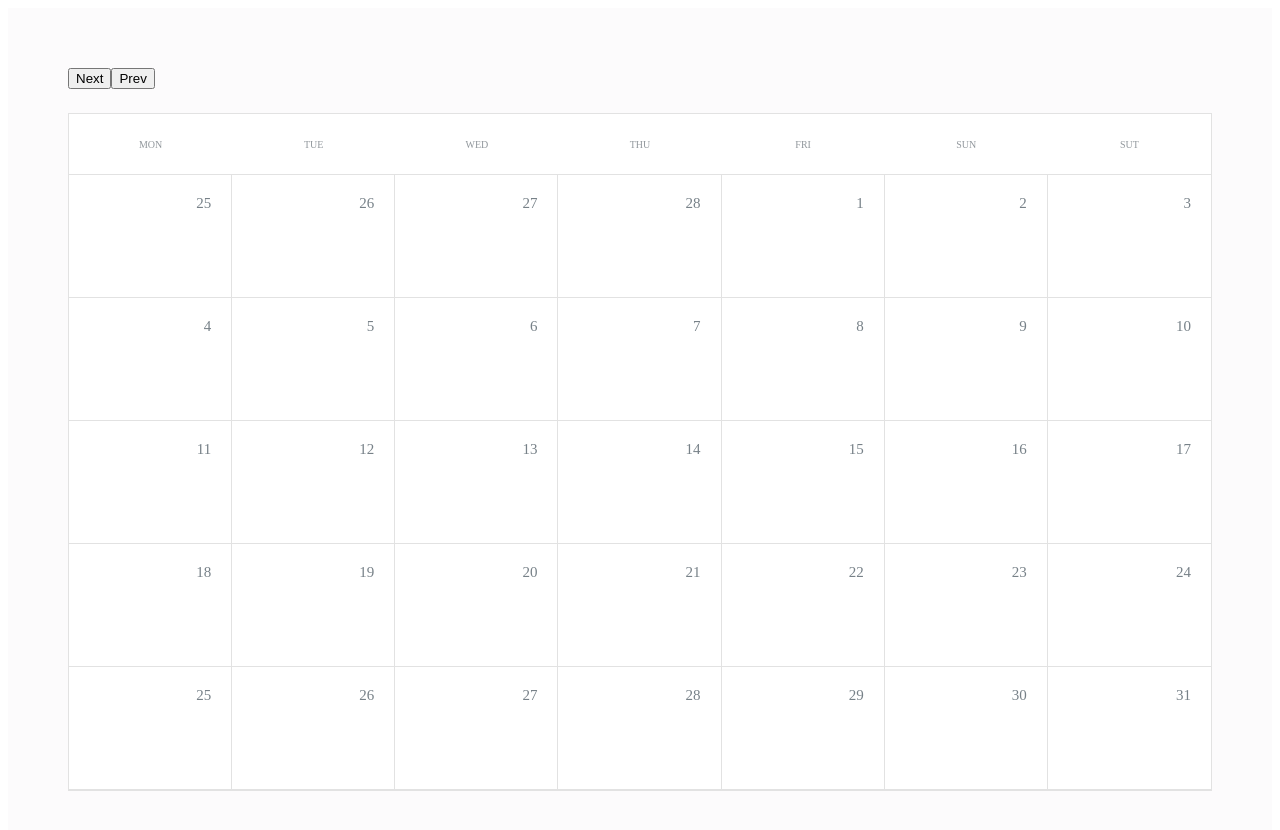
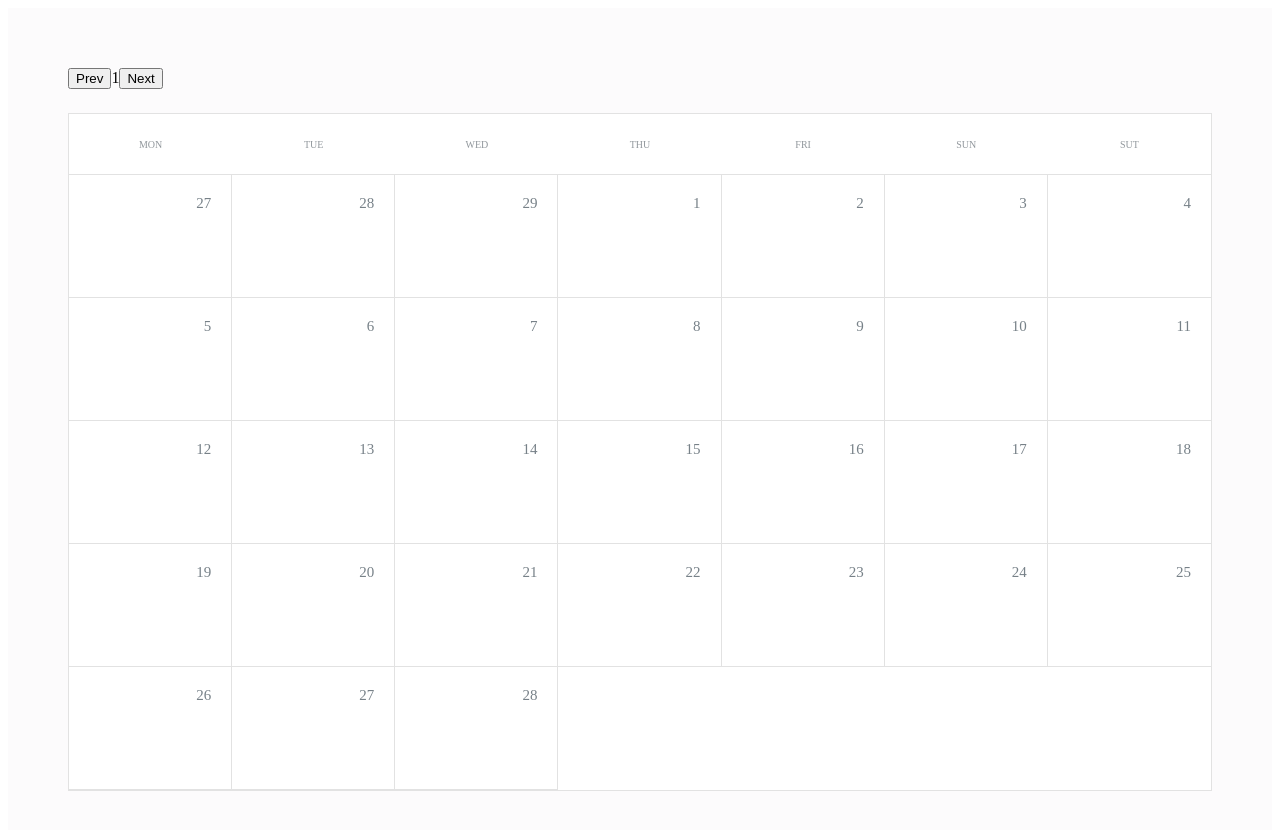
Before and after one commit to MNITD/calendar-component-react, a React app: page / in a window 1280 px wide. Shown: the top 830 px of the page. Built offline with nearby package versions, Linux system fonts and the light colour scheme.

Commit message:
state refactoring

```diff
--- a/src/calendar/calendar.component.jsx
+++ b/src/calendar/calendar.component.jsx
@@ -6,11 +6,12 @@ import React from 'react';
 // sass
 import './calendar.component.scss';
 
+const weekdays = ['Mon', 'Tue', 'Wed', 'Thu', 'Fri', 'Sun', 'Sut'];
+
 class Calendar extends React.Component {
 
     constructor() {
         super();
-
 
         this.state = {
             _choosen: {},
@@ -18,17 +19,17 @@ class Calendar extends React.Component {
         };
 
         this.state._date.now = new Date();
-        this.state._date.day = this.state._date.now.getDay(); // returns week day, where 0 - SUN
         this.state._date.month = this.state._date.now.getMonth(); //
-        this.state._date.year = this.state._date.now.getYear();
-
-        //
+        this.state._date.year = this.state._date.now.getFullYear();
         this.state._choosen.month = this.state._date.month;
         this.state._choosen.year = this.state._date.year;
+        this.state._choosen.firstDay =  this.getFirstDay(this.state._choosen.month, this.state._choosen.year);
+        console.log('choosen', this.state._choosen);
+
     }
 
     getDaysInMonth(month, year) {
-        return new Date(year, month, 0).getDate();
+        return new Date(year, month + 1, 0).getDate();
     };
 
     getFirstDay(month, year) {
@@ -37,22 +38,53 @@ class Calendar extends React.Component {
 
     showNextMonth() {
         let state = this.state;
-        state._choosen.month = (this.state._choosen.month + 1 > 11 ? 0 : this.state._choosen.month + 1) + 1;
+        state._choosen.month = (this.state._choosen.month + 1 > 11 ? 0 : this.state._choosen.month + 1);
+        state._choosen.year = state._choosen.month === 0? state._choosen.year + 1: state._choosen.year;
+        state._choosen.firstDay = this.getFirstDay(this.state._choosen.month, this.state._choosen.year);
         this.setState(state);
+        console.log('choosen', this.state._choosen);
+
     };
 
     showPrevMonth() {
         let state = this.state;
-        state._choosen.month = (this.state._choosen.month - 1 < 0 ? 11 : this.state._choosen.month - 1) - 1;
+        state._choosen.month = (this.state._choosen.month - 1 < 0 ? 11 : this.state._choosen.month - 1);
+        state._choosen.year = state._choosen.month === 11? state._choosen.year - 1: state._choosen.year;
+        state._choosen.firstDay = this.getFirstDay(this.state._choosen.month, this.state._choosen.year);
         this.setState(state);
+        console.log('choosen', this.state._choosen);
+
     };
 
+    getHeader() {
+        return (
+            <header className="calendar__header">
+                <div className="calendar__switcher">
+                    <button className="calendar__switcher-toggle"
+                            onClick={() => this.showPrevMonth()}>Prev</button>
+                    <span className="calendar__switcher-title">{this.state._choosen.month}</span>
+                    <button className="calendar__switcher-toggle"
+                            onClick={() => this.showNextMonth()}>Next</button>
+                </div>
+            </header>);
+    };
+
+    getWeekDays() {
+        return (
+            <header className="calendar__table-header">
+                {weekdays.map(item => {
+                    return <div className="calendar__weekday">{item}</div>
+                })}
+            </header>
+        );
+    };
 
     getPrevDays(){
-        let prevMonth = this.state._choosen.month - 1 > 0 ? this.state._choosen.month - 1 : 11;
-        let prevYear = this.state._choosen.year - 1;
+        let prevMonth = this.state._choosen.month - 1 > -1 ? this.state._choosen.month - 1 : 11;
+        let prevYear = prevMonth === 11?  this.state._choosen.year - 1 : this.state._choosen.year;
         let prevDays = this.getDaysInMonth(prevMonth, prevYear);
-        let prevDaysVisible = 6 - this.state._choosen.firstDay;
+        console.log('prevDays', prevDays);
+        let prevDaysVisible = 7 - this.state._choosen.firstDay;
 
         return new Array(prevDaysVisible).fill().map((item, index) => {
             prevDaysVisible--;
@@ -60,37 +92,16 @@ class Calendar extends React.Component {
                 <span className="calendar__date">{prevDays - prevDaysVisible - 2}</span>
             </div>;
         });
-
     }
 
-    renderHeader() {
-        return (
-            <header className="calendar__header">
-                <div className="calendar__switcher">
-                    <button className="calendar__switcher-toggle calendar__switcher-toggle-prev"
-                            onClick={() => this.showPrevMonth()}>Next</button>
-                    {/*<span className="calendar__switcher-title"></span>*/}
-                    <button className="calendar__switcher-toggle calendar__switcher-toggle-next"
-                            onClick={() => this.showNextMonth()}>Prev</button>
-                </div>
-            </header>);
-    };
-
-    renderWeekDays() {
-        return (
-            <header className="calendar__table-header">
-                {['Mon', 'Tue', 'Wed', 'Thu', 'Fri', 'Sun', 'Sut'].map(item => {
-                    return <div className="calendar__weekday">{item}</div>
-                })}
-            </header>
-        );
-    };
-
-    renderDays() {
+    getDays() {
+        console.log(this.state._choosen.month, this.state._choosen.year);
+        let daysInMonth = this.getDaysInMonth(this.state._choosen.month, this.state._choosen.year);
+        console.log('daysInMonth', daysInMonth);
         return (
             <main className="calendar__table-main">
                 {this.getPrevDays()}
-                {new Array(this.getDaysInMonth(this.state._choosen.month, this.state._choosen.year)).fill()
+                {new Array(daysInMonth).fill()
                     .map((item, index) => {
                         return <div className="calendar__day">
                             <span className="calendar__date">{index + 1}</span>
@@ -98,24 +109,20 @@ class Calendar extends React.Component {
                     })
                 }
             </main>
-        )
+        );
     };
+
 
     render() {
         return (<div className="calendar">
-            {this.renderHeader()}
+            {this.getHeader()}
             <main className="calendar__table">
-                {this.renderWeekDays()}
-                {this.renderDays()}
+                {this.getWeekDays()}
+                {this.getDays()}
             </main>
         </div>);
     };
 
-    componentWillMount() {
-        let state = this.state;
-        state._choosen.firstDay = this.getFirstDay(this.state._choosen.month, this.state._choosen.year);
-        this.setState(state);
-    }
 }
 
 export default Calendar;
```
